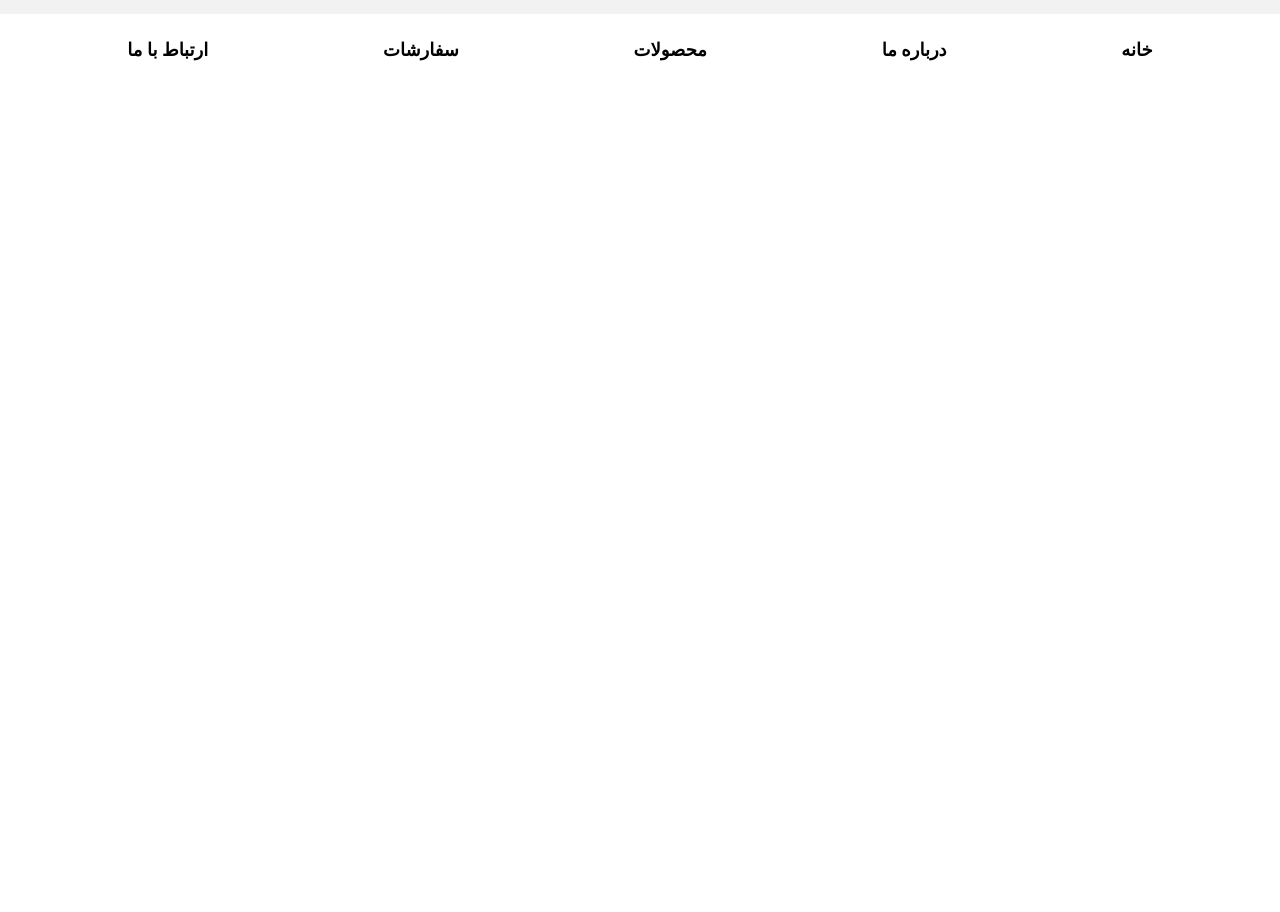
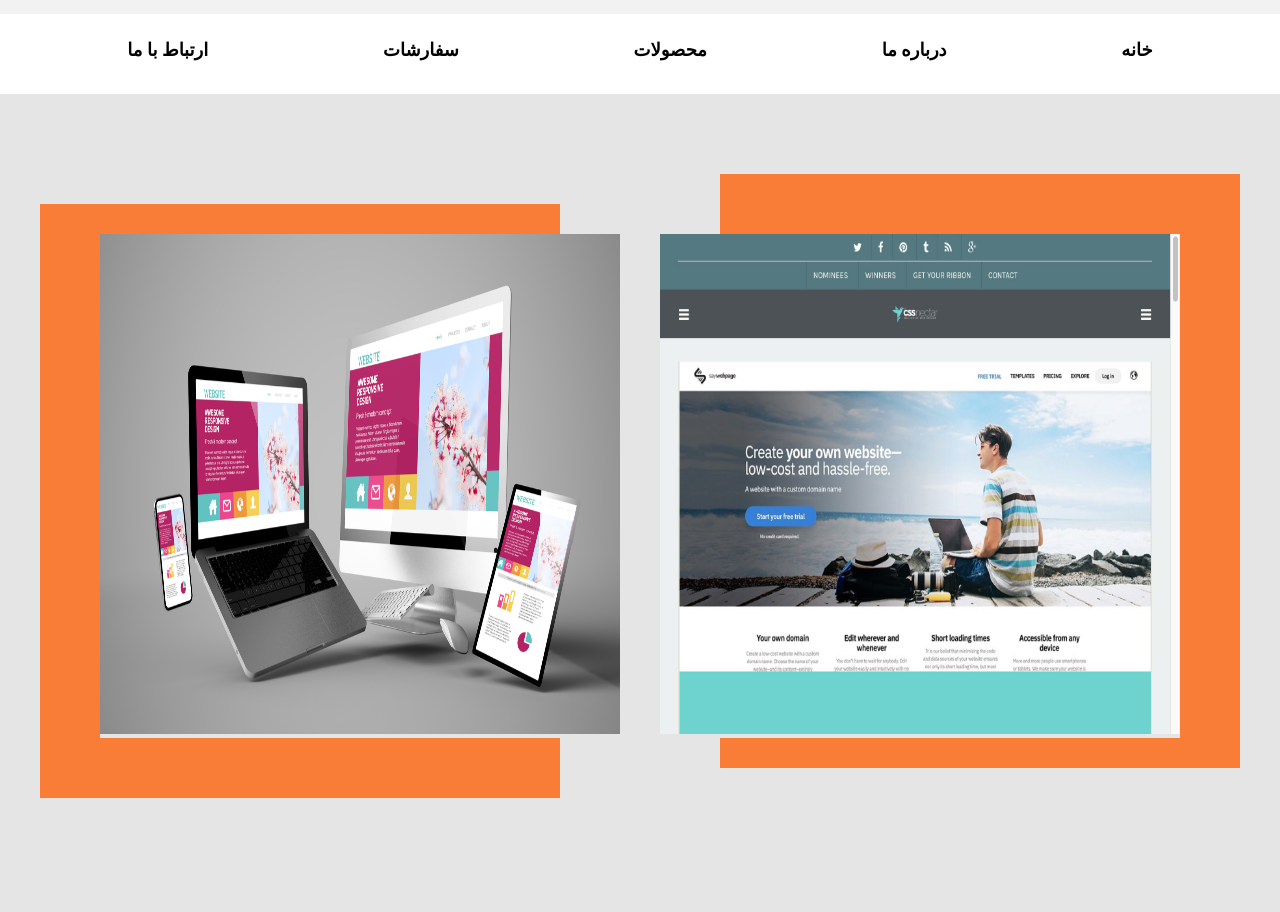
Before and after one commit to Mary8992/sample-website, a plain HTML site: page Html/index.html in a window 1280 px wide. Shown: the part 86-998 px from the top of the page. Before the commit the page ends 800 px from the top, so only its background shows below. Drawn offline with Linux system fonts and the light colour scheme.

Commit message:
main section added

```diff
--- a/Css/style.css
+++ b/Css/style.css
@@ -63,6 +63,7 @@ form {
 
 h1 {
     margin: -8px 80px 0 0;
+
 }
 
 .header-left {
@@ -138,3 +139,53 @@ h1 {
 .navBar ul li a:hover {
     color: #f97c37;
 }
+
+/* main */
+main {
+    width: 100%;
+    height: 1000vh;
+    background: #e5e5e5;
+    color: #222;
+    padding: 40px;
+}
+
+.container {
+    width: 100%;
+    display: flex;
+    justify-content: space-between;
+    align-items: center;
+    margin-top: 250px;
+    padding: 30px 40px;
+}
+
+.container .con-right {
+    width: 50%;
+    margin:0 20px;
+  /*   padding: 0 20px;  */
+    box-shadow: 60px 30px #f97c37, 60px -60px #f97c37;
+}
+
+.container .con-right img {
+    width: 100%;
+    height: 500px;
+  /*   margin: 10px; */
+}
+
+.container .con-left {
+    width: 50%;
+    margin: 0 20px;
+   /*  padding: 0 20px; */
+    box-shadow: -60px -30px #f97c37, -60px 60px #f97c37;
+}
+
+.container .con-left img {
+    width: 100%;
+    height: 500px;
+   /*  margin: 10px; */
+}
+
+footer {
+    background: #333;
+    color: #fff;
+    height: 300px;
+}
--- a/Html/index.html
+++ b/Html/index.html
@@ -50,7 +50,17 @@
             </ul>
         </nav>
 
-
+   <!-- main -->
+        <main>
+            <div class="container">
+                <div class="con-right">
+                    <img src="../images/web1.jpg" alt="" />
+                </div>
+                <div class="con-left">
+                    <img src="../images/web2.png" alt="" />
+                </div>
+            </div>
+        </main>
 
         <!-- footer -->
         <footer>
```
